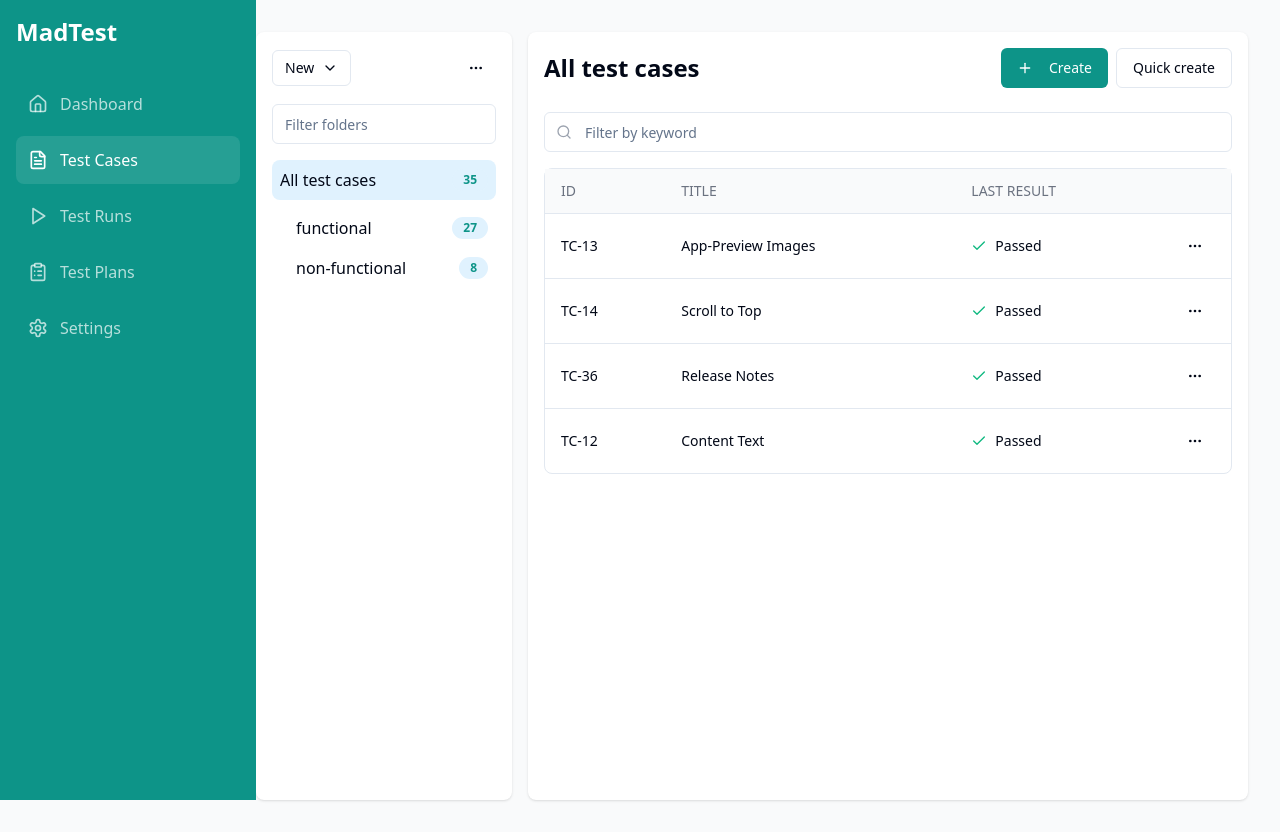
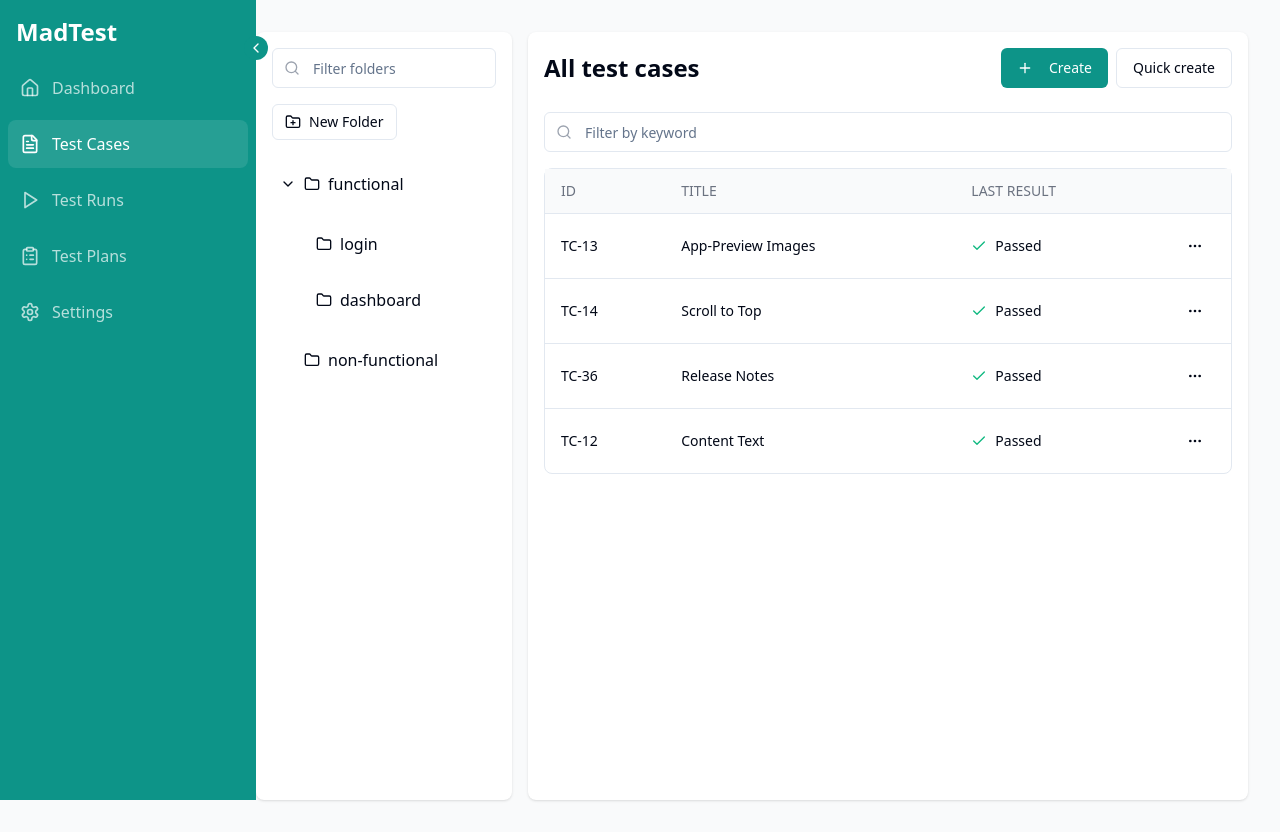
Before and after one commit to fardinahosancse/madtest-navigator, a React (Vite) app: page /test-cases in a window 1280 px wide. Built offline with nearby package versions, Linux system fonts and the light colour scheme.

Commit message:
Implement collapsible sidebar and folder system
Added functionality to allow the sidebar to collapse and expand. Implemented a folder creation and management system within the Test Cases section, supporting folders and subfolders for better organization.
[skip gpt_engineer]

```diff
--- a/src/components/layout/Layout.tsx
+++ b/src/components/layout/Layout.tsx
@@ -8,7 +8,9 @@ const Layout = ({ children }: LayoutProps) => {
   return (
     <div className="min-h-screen bg-gray-50">
       <Sidebar />
-      <main className="pl-64 p-8">{children}</main>
+      <main className="transition-all duration-300 pl-16 md:pl-64 p-8">
+        {children}
+      </main>
     </div>
   );
 };
--- a/src/components/layout/Sidebar.tsx
+++ b/src/components/layout/Sidebar.tsx
@@ -1,8 +1,11 @@
-import { Home, FileText, Play, ClipboardList, Settings } from "lucide-react";
+import { Home, FileText, Play, ClipboardList, Settings, ChevronLeft, ChevronRight } from "lucide-react";
 import { Link, useLocation } from "react-router-dom";
+import { useState } from "react";
+import { cn } from "@/lib/utils";
 
 const Sidebar = () => {
   const location = useLocation();
+  const [isCollapsed, setIsCollapsed] = useState(false);
 
   const menuItems = [
     { icon: Home, label: "Dashboard", path: "/" },
@@ -13,10 +16,28 @@ const Sidebar = () => {
   ];
 
   return (
-    <div className="w-64 h-screen bg-primary p-4 fixed left-0 top-0">
-      <div className="flex items-center gap-2 mb-8">
-        <span className="text-2xl font-bold text-white">MadTest</span>
+    <div
+      className={cn(
+        "h-screen bg-primary fixed left-0 top-0 transition-all duration-300",
+        isCollapsed ? "w-16" : "w-64"
+      )}
+    >
+      <div className="flex items-center gap-2 p-4">
+        <span className={cn(
+          "text-2xl font-bold text-white transition-opacity duration-300",
+          isCollapsed ? "opacity-0" : "opacity-100"
+        )}>
+          MadTest
+        </span>
       </div>
+
+      <button
+        onClick={() => setIsCollapsed(!isCollapsed)}
+        className="absolute -right-3 top-9 bg-primary rounded-full p-1 text-white hover:bg-primary/90"
+      >
+        {isCollapsed ? <ChevronRight size={16} /> : <ChevronLeft size={16} />}
+      </button>
+
       <nav>
         {menuItems.map((item) => {
           const Icon = item.icon;
@@ -26,14 +47,20 @@ const Sidebar = () => {
             <Link
               key={item.path}
               to={item.path}
-              className={`flex items-center gap-3 p-3 rounded-lg mb-2 transition-colors ${
+              className={cn(
+                "flex items-center gap-3 p-3 mx-2 rounded-lg mb-2 transition-colors",
                 isActive
                   ? "bg-white/10 text-white"
                   : "text-white/70 hover:bg-white/5 hover:text-white"
-              }`}
+              )}
             >
               <Icon size={20} />
-              <span>{item.label}</span>
+              <span className={cn(
+                "transition-opacity duration-300",
+                isCollapsed ? "opacity-0 w-0" : "opacity-100"
+              )}>
+                {item.label}
+              </span>
             </Link>
           );
         })}
--- /dev/null
+++ b/src/components/test-cases/FolderTree.tsx
@@ -0,0 +1,180 @@
+import { useState } from "react";
+import { ChevronDown, ChevronRight, Folder, FolderPlus, MoreHorizontal, Plus } from "lucide-react";
+import { Button } from "@/components/ui/button";
+import { Input } from "@/components/ui/input";
+import {
+  DropdownMenu,
+  DropdownMenuContent,
+  DropdownMenuItem,
+  DropdownMenuTrigger,
+} from "@/components/ui/dropdown-menu";
+
+interface FolderNode {
+  id: string;
+  name: string;
+  children: FolderNode[];
+}
+
+const FolderTree = () => {
+  const [folders, setFolders] = useState<FolderNode[]>([
+    {
+      id: "1",
+      name: "functional",
+      children: [
+        { id: "1-1", name: "login", children: [] },
+        { id: "1-2", name: "dashboard", children: [] },
+      ],
+    },
+    {
+      id: "2",
+      name: "non-functional",
+      children: [],
+    },
+  ]);
+
+  const [expandedFolders, setExpandedFolders] = useState<Set<string>>(new Set(["1"]));
+  const [isCreatingFolder, setIsCreatingFolder] = useState(false);
+  const [newFolderName, setNewFolderName] = useState("");
+  const [parentFolderId, setParentFolderId] = useState<string | null>(null);
+
+  const toggleFolder = (folderId: string) => {
+    const newExpanded = new Set(expandedFolders);
+    if (newExpanded.has(folderId)) {
+      newExpanded.delete(folderId);
+    } else {
+      newExpanded.add(folderId);
+    }
+    setExpandedFolders(newExpanded);
+  };
+
+  const startCreatingFolder = (parentId: string | null = null) => {
+    setIsCreatingFolder(true);
+    setParentFolderId(parentId);
+    setNewFolderName("");
+  };
+
+  const createFolder = () => {
+    if (!newFolderName.trim()) return;
+
+    const newFolder: FolderNode = {
+      id: Date.now().toString(),
+      name: newFolderName.trim(),
+      children: [],
+    };
+
+    if (!parentFolderId) {
+      setFolders([...folders, newFolder]);
+    } else {
+      const updateFolders = (nodes: FolderNode[]): FolderNode[] => {
+        return nodes.map((node) => {
+          if (node.id === parentFolderId) {
+            return {
+              ...node,
+              children: [...node.children, newFolder],
+            };
+          }
+          return {
+            ...node,
+            children: updateFolders(node.children),
+          };
+        });
+      };
+
+      setFolders(updateFolders(folders));
+    }
+
+    setIsCreatingFolder(false);
+    setNewFolderName("");
+    setParentFolderId(null);
+  };
+
+  const renderFolder = (folder: FolderNode, level: number = 0) => {
+    const isExpanded = expandedFolders.has(folder.id);
+
+    return (
+      <div key={folder.id} style={{ marginLeft: `${level * 12}px` }}>
+        <div className="flex items-center justify-between p-2 hover:bg-secondary/50 rounded-lg cursor-pointer group">
+          <div
+            className="flex items-center gap-2 flex-1"
+            onClick={() => toggleFolder(folder.id)}
+          >
+            <button className="w-4 h-4 flex items-center justify-center">
+              {folder.children.length > 0 && (
+                isExpanded ? <ChevronDown size={16} /> : <ChevronRight size={16} />
+              )}
+            </button>
+            <Folder size={16} />
+            <span>{folder.name}</span>
+          </div>
+
+          <DropdownMenu>
+            <DropdownMenuTrigger asChild>
+              <Button
+                variant="ghost"
+                size="icon"
+                className="opacity-0 group-hover:opacity-100"
+              >
+                <MoreHorizontal size={16} />
+              </Button>
+            </DropdownMenuTrigger>
+            <DropdownMenuContent>
+              <DropdownMenuItem onClick={() => startCreatingFolder(folder.id)}>
+                Add Subfolder
+              </DropdownMenuItem>
+              <DropdownMenuItem>Rename</DropdownMenuItem>
+              <DropdownMenuItem className="text-destructive">
+                Delete
+              </DropdownMenuItem>
+            </DropdownMenuContent>
+          </DropdownMenu>
+        </div>
+
+        {isExpanded && (
+          <div className="mt-1">
+            {folder.children.map((child) => renderFolder(child, level + 1))}
+          </div>
+        )}
+      </div>
+    );
+  };
+
+  return (
+    <div className="space-y-4">
+      <div className="flex items-center justify-between">
+        <Button
+          variant="outline"
+          size="sm"
+          className="gap-2"
+          onClick={() => startCreatingFolder(null)}
+        >
+          <FolderPlus size={16} />
+          New Folder
+        </Button>
+      </div>
+
+      {isCreatingFolder && (
+        <div className="flex gap-2 items-center p-2">
+          <Input
+            value={newFolderName}
+            onChange={(e) => setNewFolderName(e.target.value)}
+            placeholder="Folder name"
+            className="h-8"
+            onKeyDown={(e) => {
+              if (e.key === "Enter") createFolder();
+              if (e.key === "Escape") setIsCreatingFolder(false);
+            }}
+          />
+          <Button size="sm" onClick={createFolder}>
+            <Plus size={16} />
+          </Button>
+        </div>
+      )}
+
+      <div className="space-y-1">
+        {folders.map((folder) => renderFolder(folder))}
+      </div>
+    </div>
+  );
+};
+
+export default FolderTree;
--- a/src/pages/TestCases.tsx
+++ b/src/pages/TestCases.tsx
@@ -5,6 +5,7 @@ import { Input } from "@/components/ui/input";
 import { Badge } from "@/components/ui/badge";
 import { Check, ChevronDown, MoreHorizontal, Plus, Search } from "lucide-react";
 import CreateTestCaseDialog from "@/components/test-cases/CreateTestCaseDialog";
+import FolderTree from "@/components/test-cases/FolderTree";
 
 interface TestCase {
   id: string;
@@ -30,31 +31,12 @@ const TestCases = () => {
       <div className="flex h-[calc(100vh-2rem)] gap-4">
         {/* Folder Panel */}
         <div className="w-64 bg-white rounded-lg shadow p-4">
-          <div className="flex items-center justify-between mb-4">
-            <Button variant="outline" size="sm" className="gap-2">
-              New <ChevronDown size={16} />
-            </Button>
-            <Button variant="ghost" size="icon">
-              <MoreHorizontal size={16} />
-            </Button>
-          </div>
-          <Input placeholder="Filter folders" className="mb-4" />
-          <div className="space-y-2">
-            <div className="flex items-center justify-between p-2 bg-secondary rounded-lg">
-              <span className="font-medium">All test cases</span>
-              <Badge variant="secondary">35</Badge>
-            </div>
-            <div className="pl-4">
-              <div className="flex items-center justify-between p-2 hover:bg-secondary/50 rounded-lg cursor-pointer">
-                <span>functional</span>
-                <Badge variant="secondary">27</Badge>
-              </div>
-              <div className="flex items-center justify-between p-2 hover:bg-secondary/50 rounded-lg cursor-pointer">
-                <span>non-functional</span>
-                <Badge variant="secondary">8</Badge>
-              </div>
-            </div>
-          </div>
+          <Input
+            placeholder="Filter folders"
+            className="mb-4"
+            prefix={<Search className="h-4 w-4 text-gray-400" />}
+          />
+          <FolderTree />
         </div>
 
         {/* Test Cases List */}
```
